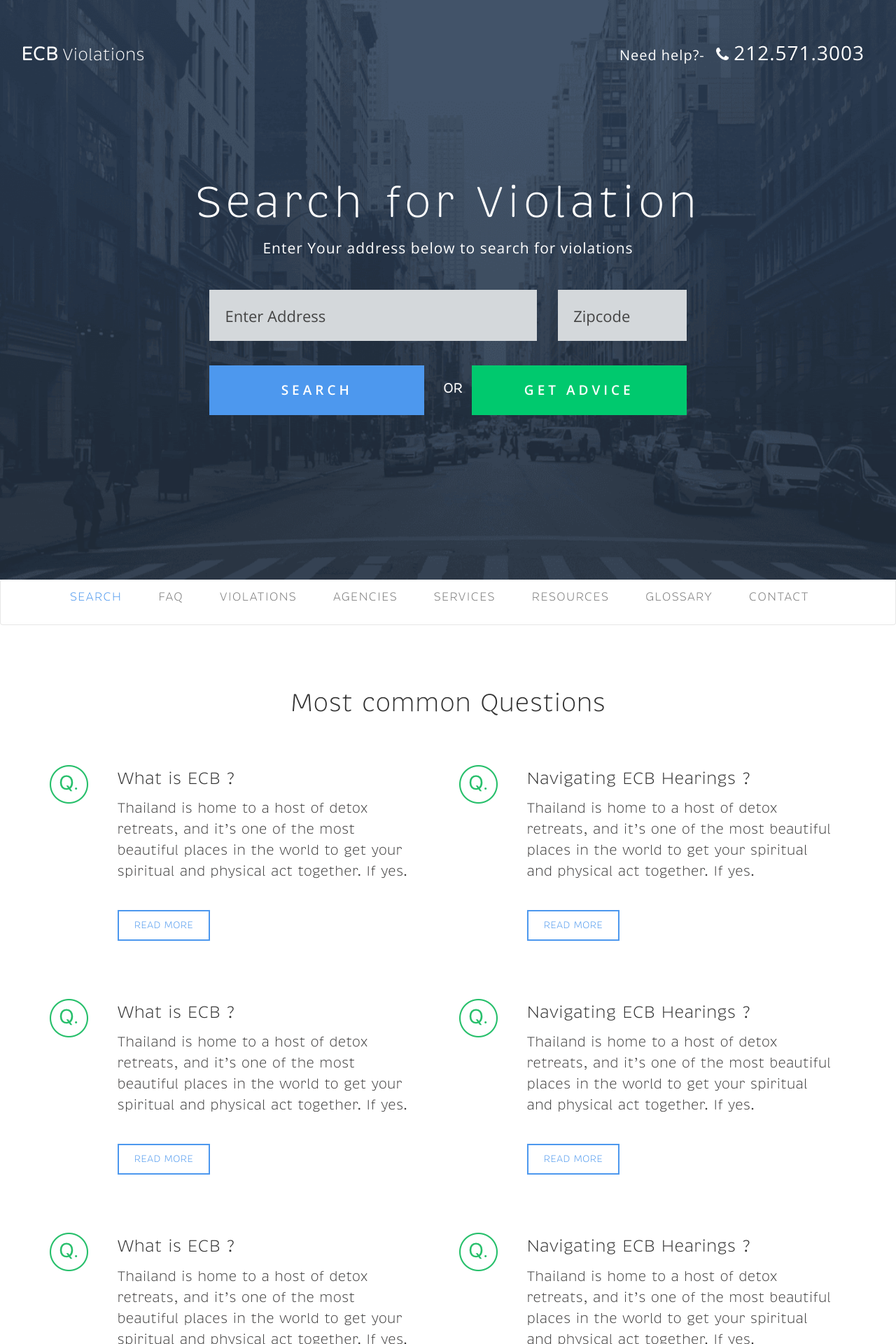
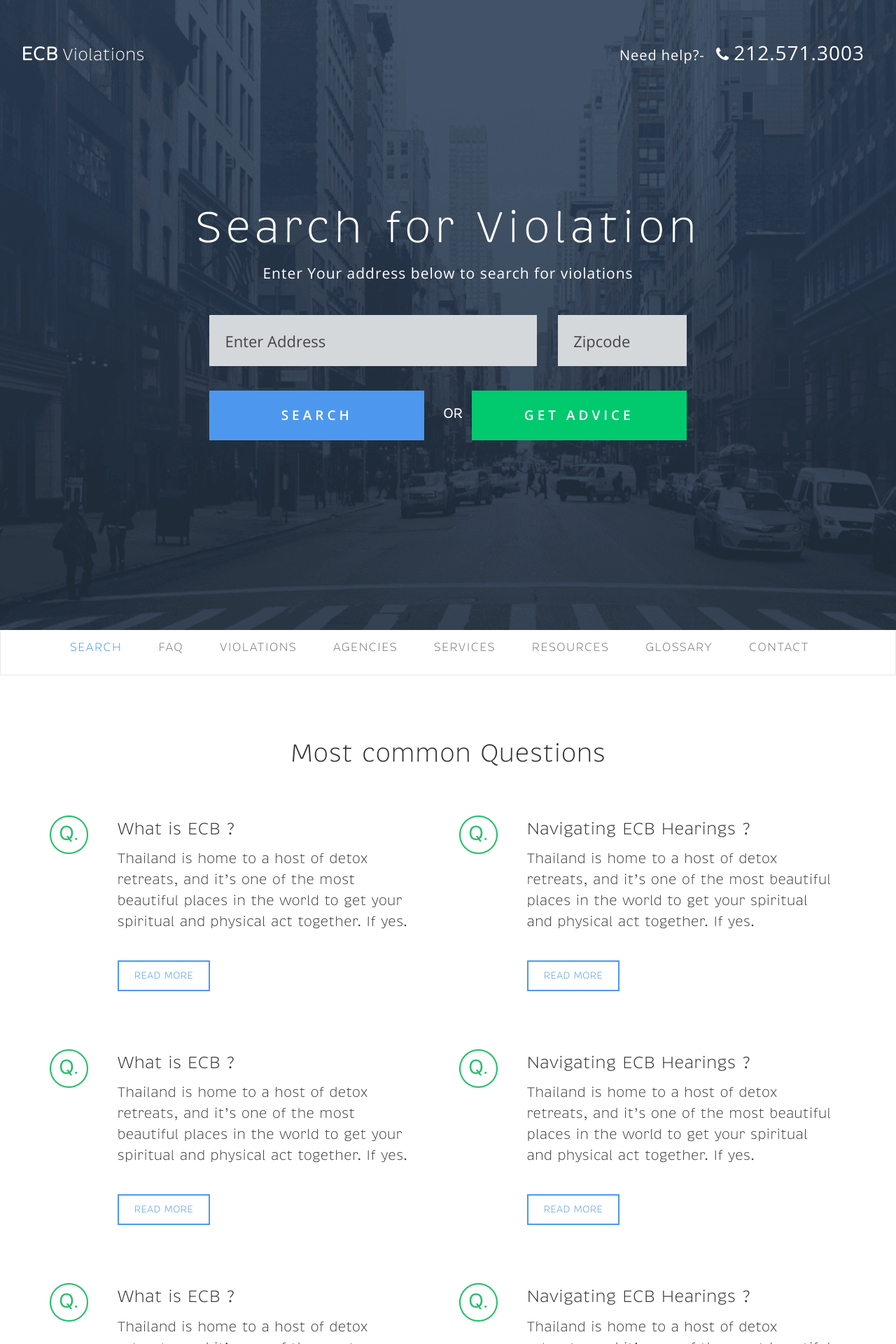
Before and after one commit to preetiksingh/digifront, a Jekyll site: the page built from index.html, in a window 1280 px wide. Shown: the top 1920 px of the page at 70% size. Built offline with Jekyll 4.4.1, drawn with Linux system fonts in a browser that asks for light colours; nearby versions of some CDN libraries.

Commit message:
Modification for mobile responsiveness

```diff
--- a/_sass/_landing.scss
+++ b/_sass/_landing.scss
@@ -2,7 +2,7 @@
 		background-image: url('../images/background-hero.png');
 		background-size: cover;
 		background-position: 21% ;
-		min-height: 92vh;
+		min-height: 100vh;
 		color: #fff;
 		position: relative;
 		padding-top: 25px;
```
